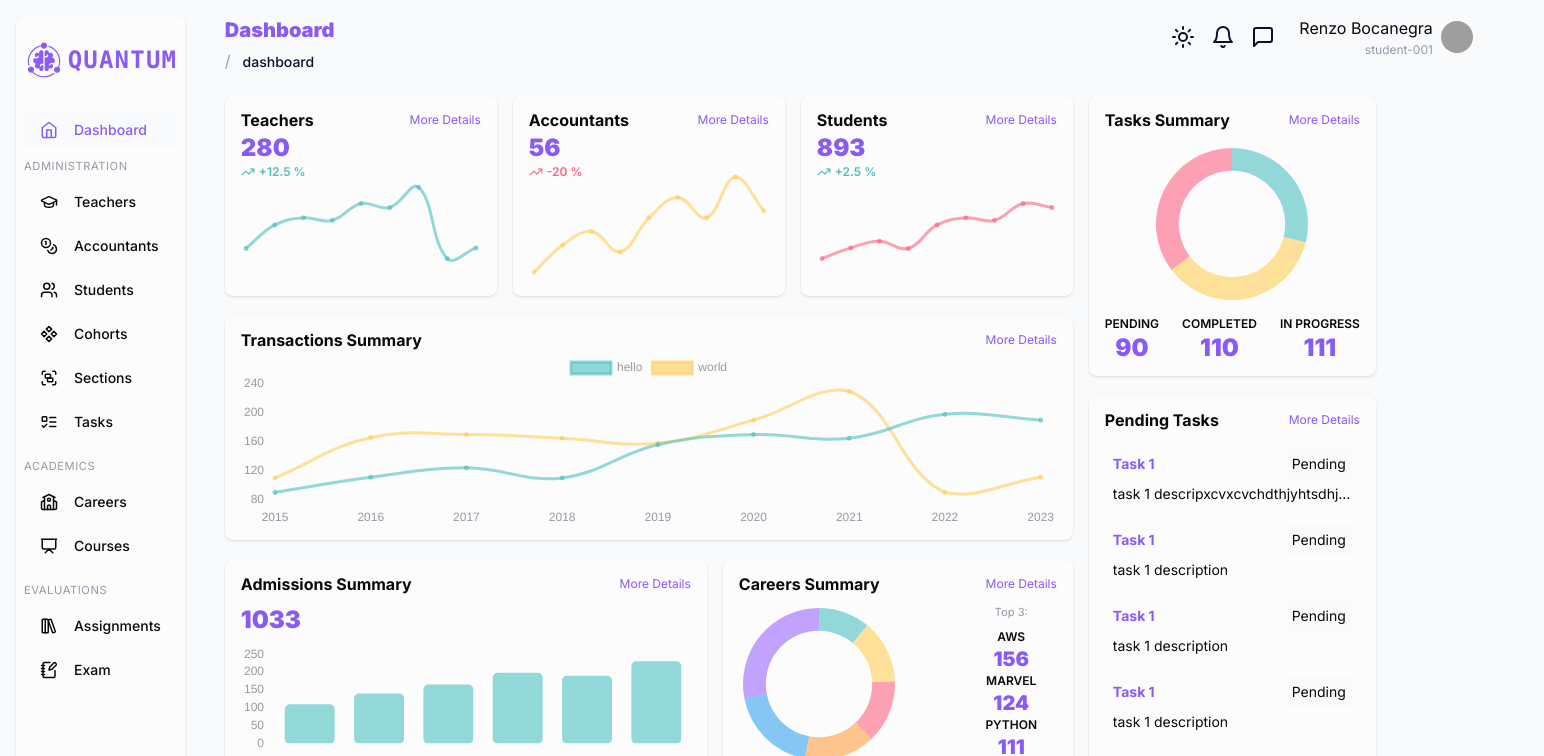
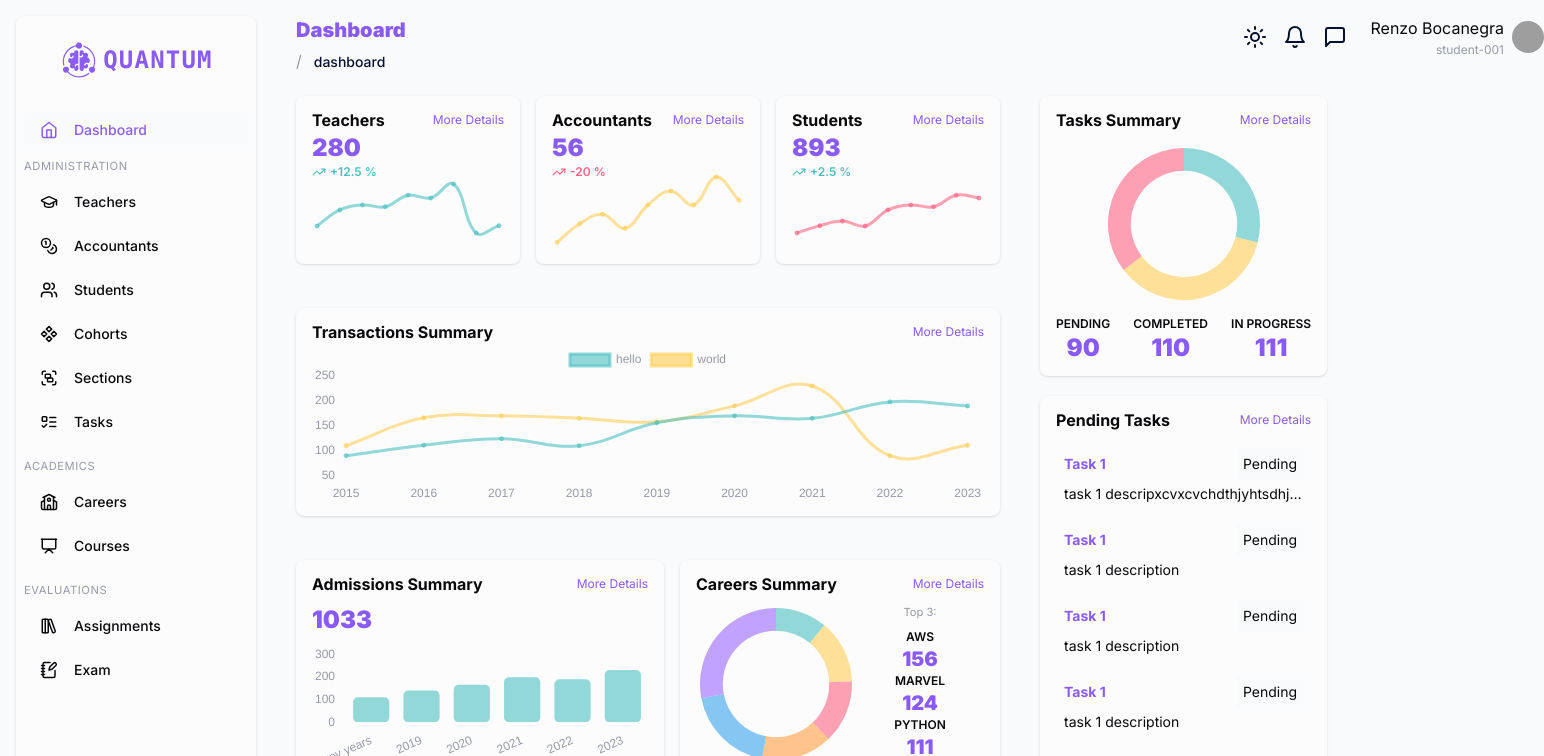
Before and after one commit to RenzoBA/School-Management-System-CLIENT, a Next.js app: page /admin/dashboard in a window 1280 px wide. Shown: the top 756 px of the page, 1544 px wide, since content can reach past the window. Built offline with nearby package versions, Linux system fonts and the light colour scheme; grey boxes are pictures that could not be loaded.

Commit message:
style: update UI

```diff
--- a/src/app/(dashboards)/admin/dashboard/page.tsx
+++ b/src/app/(dashboards)/admin/dashboard/page.tsx
@@ -6,19 +6,17 @@ import { TaskManager } from "@/components/shared/task-manager/TaskManager";
 
 const page = () => {
   return (
-    <div className="flex h-full flex-row gap-4 pt-20">
-      <div className="flex flex-col justify-between gap-4">
+    <div className="flex h-full flex-row gap-10 pt-20">
+      <div className="item flex flex-col justify-between gap-4">
         <UserStatsCardsGroup />
         <TransactionStatsCard />
         <div className="flex flex-row gap-4">
           <AdmissionsStatsCard />
           <CareerStatsCard />
+        </div>
       </div>
-        </div>
-      <TaskManager/>
-      </div>
-
-
+      <TaskManager />
+    </div>
   );
 };
 
--- a/src/components/dashboard/admin/AdminSidebar.tsx
+++ b/src/components/dashboard/admin/AdminSidebar.tsx
@@ -11,7 +11,7 @@ const AdminSidebar = () => {
   const pathName = usePathname();
 
   return (
-    <div className="w-60 space-y-8 rounded-lg bg-background px-2 py-6 shadow">
+    <div className="w-60 flex-none space-y-8 rounded-lg bg-background px-2 py-6 shadow">
       <div className="flex flex-row items-center justify-center gap-1">
         <Image src="/assets/logo.svg" alt="logo" width={40} height={40} />
         <h1 className="font-mono text-2xl font-black uppercase tracking-wider text-tertiary">
--- a/src/components/shared/AdmissionsStatsCard.tsx
+++ b/src/components/shared/AdmissionsStatsCard.tsx
@@ -12,7 +12,7 @@ const cohorts = {
 
 const AdmissionsStatsCard: FC = () => {
   return (
-    <div className="space-y-2 rounded-lg bg-background px-4 py-3 shadow">
+    <div className="space-y-2 rounded-lg bg-background px-4 py-3 shadow xl:w-[368px]">
       <div className="flex flex-row items-center justify-between">
         <p className="font-bold capitalize">Admissions Summary</p>
         <Link href="/admin/cohorts" className="text-xs text-tertiary">
--- a/src/components/shared/CareerStatsCard.tsx
+++ b/src/components/shared/CareerStatsCard.tsx
@@ -17,7 +17,7 @@ const careers = {
 
 const CareerStatsCard: FC = () => {
   return (
-    <div className="w-full space-y-2 rounded-lg bg-background px-4 py-3 shadow">
+    <div className="space-y-2 rounded-lg bg-background px-4 py-3 shadow xl:w-80">
       <div className="flex flex-row items-center justify-between">
         <p className="font-bold capitalize">Careers Summary</p>
         <Link href="/admin/careers" className="text-xs text-tertiary">
--- a/src/components/shared/TransactionStatsCard.tsx
+++ b/src/components/shared/TransactionStatsCard.tsx
@@ -31,7 +31,7 @@ const transactions = {
 
 const TransactionStatsCard: FC = () => {
   return (
-    <div className="w-[848px] rounded-lg bg-background px-4 py-3 shadow">
+    <div className="rounded-lg bg-background px-4 py-3 shadow xl:w-[704px]">
       <div className="flex flex-row items-center justify-between">
         <p className="font-bold capitalize">Transactions Summary</p>
         <Link href="/admin/transactions" className="text-xs text-tertiary">
--- a/src/components/shared/UserStatsCard.tsx
+++ b/src/components/shared/UserStatsCard.tsx
@@ -28,14 +28,14 @@ interface UserStatsCardProps {
 
 const UserStatsCard: FC<UserStatsCardProps> = ({ user }) => {
   return (
-    <div className="rounded-lg bg-background px-4 py-3 shadow">
+    <div className="h-full rounded-lg bg-background px-4 py-3 shadow lg:w-52 xl:w-56">
       <div className="flex flex-row items-center justify-between">
         <p className="font-bold capitalize">{user.type}</p>
         <Link href={`/admin/${user.type}`} className="text-xs text-tertiary">
           More Details
         </Link>
       </div>
-      <div className="flex flex-col">
+      <div className="flex h-full flex-col">
         <div className="-mb-2 flex flex-col items-start justify-start">
           <p className="text-2xl font-black text-tertiary">{user.totalUsers}</p>
           <TooltipProvider delayDuration={100}>
--- a/src/components/shared/UserStatsCardsGroup.tsx
+++ b/src/components/shared/UserStatsCardsGroup.tsx
@@ -76,7 +76,7 @@ const users = [
 
 const UserStatsCardsGroup: FC = () => {
   return (
-    <div className="flex w-full flex-row gap-4">
+    <div className="flex w-fit flex-row gap-4">
       {users.map((user, i) => (
         <UserStatsCard user={user} key={i} />
       ))}
--- a/src/components/shared/charts/BarsChart.tsx
+++ b/src/components/shared/charts/BarsChart.tsx
@@ -84,7 +84,7 @@ const BarsChart: FC<BarsChartProps> = ({ chartData }) => {
   };
 
   return (
-    <div className="relative h-32 w-[450px]">
+    <div className="relative h-32 w-full">
       <Bar options={options} data={data} />
     </div>
   );
--- a/src/components/shared/charts/DoughnutChart.tsx
+++ b/src/components/shared/charts/DoughnutChart.tsx
@@ -51,7 +51,7 @@ const DoughnutChart: FC<DoughnutChartProps> = ({ chartData }) => {
   };
 
   return (
-    <div className="relative h-40 w-full">
+    <div className="relative flex h-40 items-center justify-center">
       <Doughnut options={options} data={data} />
     </div>
   );
--- a/src/components/shared/charts/LineChart.tsx
+++ b/src/components/shared/charts/LineChart.tsx
@@ -9,8 +9,10 @@ import {
   LineElement,
   Title,
   Legend,
+  ChartData,
+  ChartOptions,
+  Tooltip,
 } from "chart.js";
-import type { ChartData, ChartOptions } from "chart.js";
 import { Line } from "react-chartjs-2";
 
 interface LineChartProps {
@@ -26,6 +28,7 @@ interface LineChartProps {
 
 ChartJS.register(
   LinearScale,
+  Tooltip,
   CategoryScale,
   PointElement,
   LineElement,
@@ -77,13 +80,14 @@ const LineChart: FC<LineChartProps> = ({ chartData }) => {
         backgroundColor: chartData.colors.soft,
         tension: 0.4,
         pointRadius: 2,
+        fill: true,
       },
     ],
   };
 
   return (
-    <div className="relative h-28 w-60">
-      <Line options={options} data={data} />
+    <div className="relative h-20 w-full">
+      <Line options={options} data={data} width="100%" />
     </div>
   );
 };
--- a/src/components/shared/charts/TwoLinesChart.tsx
+++ b/src/components/shared/charts/TwoLinesChart.tsx
@@ -35,7 +35,6 @@ ChartJS.register(
 
 const TwoLinesChart: FC<TwoLinesChartProps> = ({ chartData }) => {
   const options: ChartOptions<"line"> = {
-    responsive: true,
     maintainAspectRatio: false,
     color: "#9699A6",
     scales: {
@@ -100,7 +99,7 @@ const TwoLinesChart: FC<TwoLinesChartProps> = ({ chartData }) => {
   };
 
   return (
-    <div className="relative h-44 w-full">
+    <div className="relative h-40 w-full">
       <Line options={options} data={data} />
     </div>
   );
```
